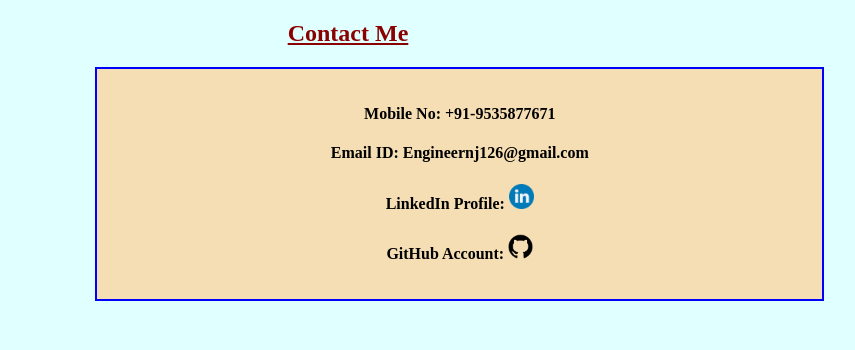
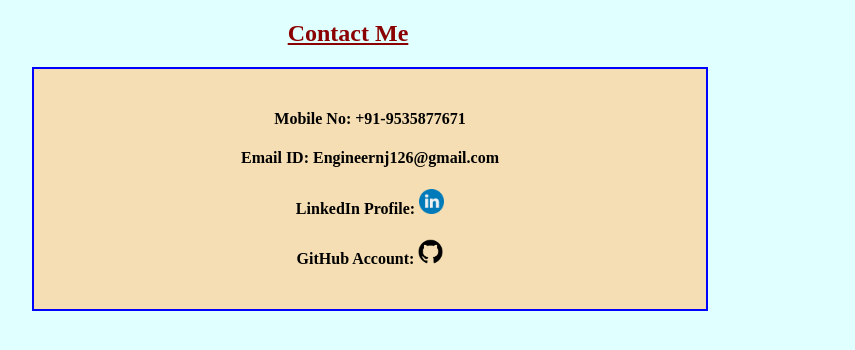
Before and after one commit to SathishaNJ7/Resume, a plain HTML site: page Contact.html in a window 1280 px wide. Shown: the whole page, without its empty margins (292-1147 px from the left). Drawn offline with Linux system fonts and the light colour scheme.

Commit message:
Update style.css

```diff
--- a/style.css
+++ b/style.css
@@ -20,12 +20,12 @@ border: 2px solid black;
     margin-left: 10%;
 }
 .contactdetails{
-    width: 55%;
-    height: 65%;
+    width: 50%;
+    height: 75%;
     /* display:flex; */
     /* justify-content: space-between; */
-    padding: 15px;
-    margin-left: 30%;
+    padding: 20px;
+    margin-left: 25%;
     border:2px solid blue;
     background-color: wheat;
     text-align: center;
```
